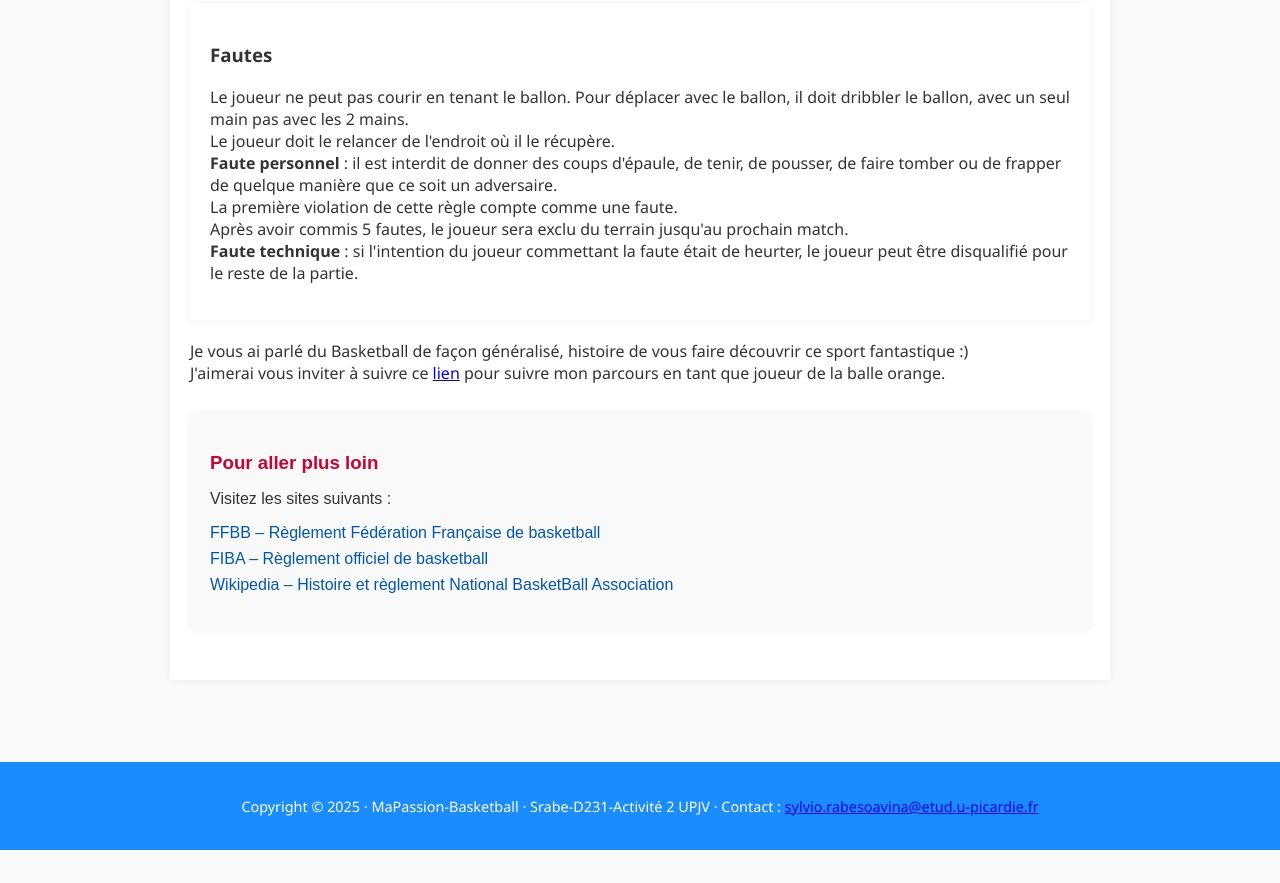
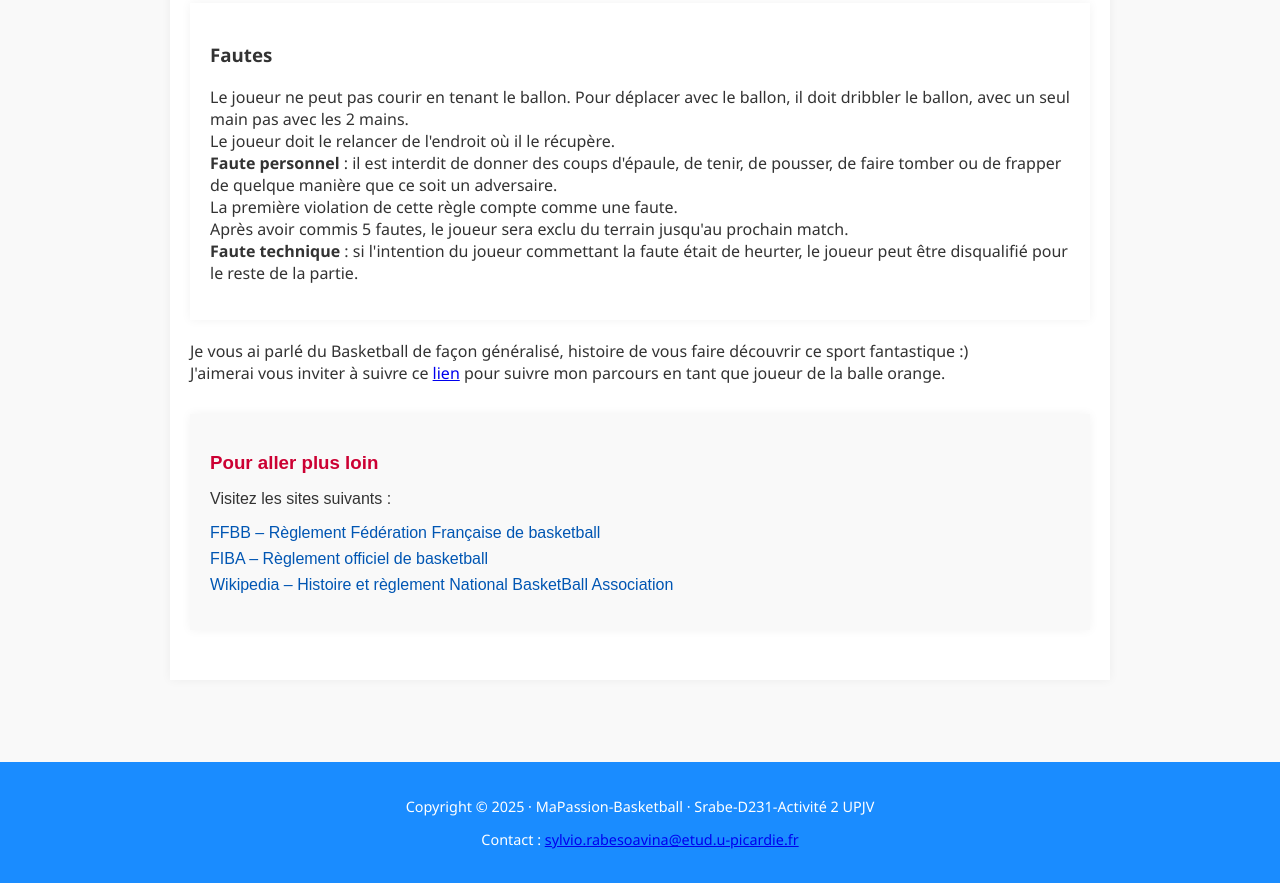
Before and after one commit to Sylvio04/bio-perso, a plain HTML site: page reglement.html in a window 1280 px wide. Shown: the part 3297-4180 px from the top of the page. Before the commit the page ends 4147 px from the top, so only its background shows below. Drawn offline with Linux system fonts and the light colour scheme.

Commit message:
Update reglement.html
contact

```diff
--- a/reglement.html
+++ b/reglement.html
@@ -131,7 +131,8 @@
 
 <br>
 <footer>
-	<p>Copyright &copy; 2025 &middot; MaPassion-Basketball &middot; Srabe-D231-Activité 2 UPJV &middot; Contact : <a href="mailto:sylvio.rabesoavina@etud.u-picardie.fr">sylvio.rabesoavina@etud.u-picardie.fr</a></p>
+	<p>Copyright &copy; 2025 &middot; MaPassion-Basketball &middot; Srabe-D231-Activité 2 UPJV </p>
+	<p>Contact : <a href="mailto:sylvio.rabesoavina@etud.u-picardie.fr">sylvio.rabesoavina@etud.u-picardie.fr</a></p>
 </footer>
 
 </body>
```
